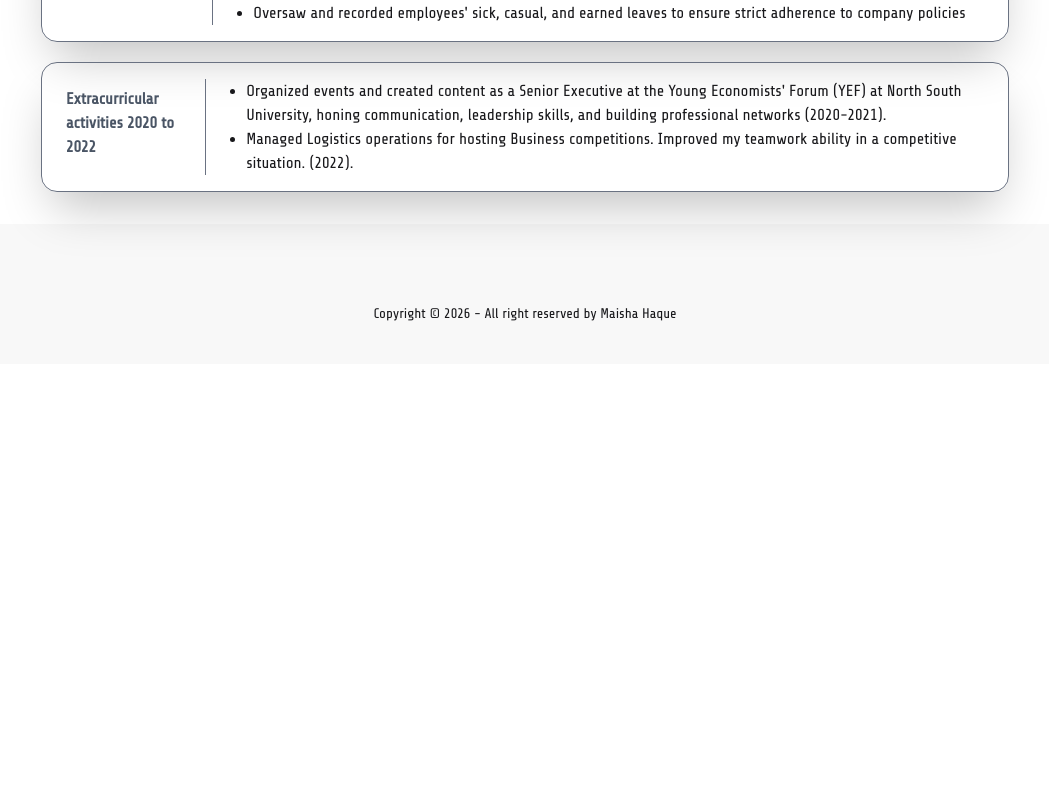
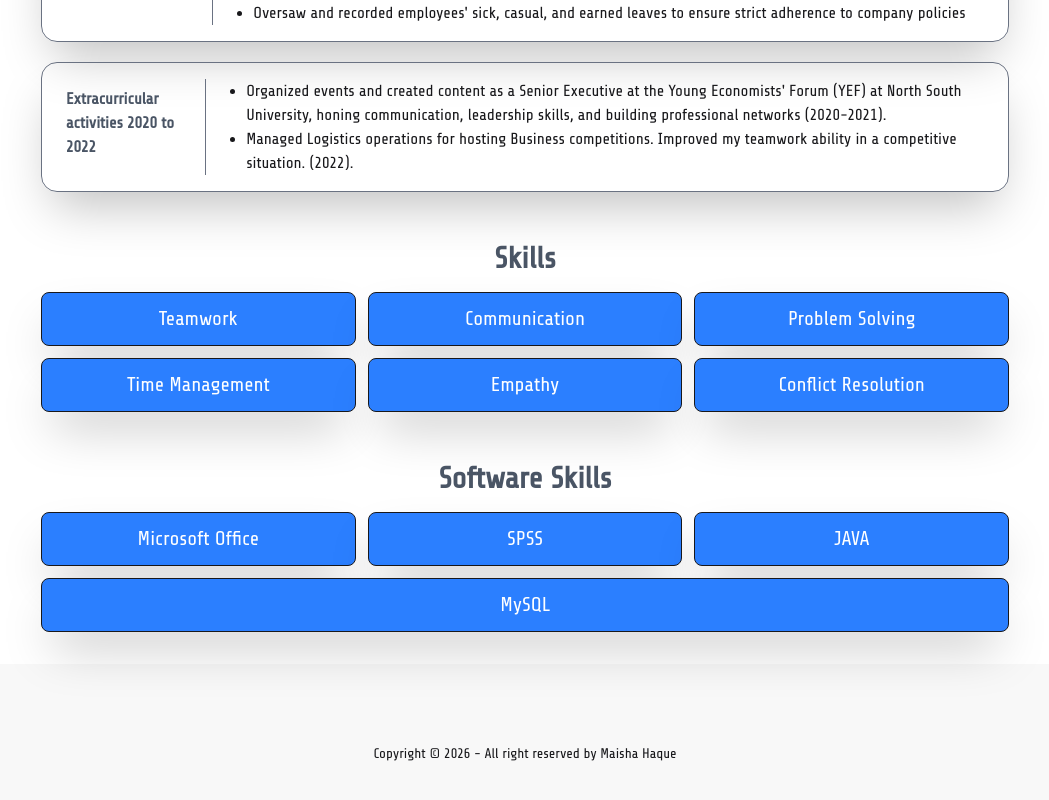
Before and after one commit to parvez-nur-shadhin/maisha-haque, a React (Vite) app: page / in a window 1280 px wide. Shown: the part 1335-2135 px from the top of the page, without its empty margins (115-1164 px from the left). Before the commit the page ends 1699 px from the top, so only its background shows below. Built offline with nearby package versions, Linux system fonts and the light colour scheme.

Commit message:
Skills and Software Skills Added

```diff
--- a/src/App.jsx
+++ b/src/App.jsx
@@ -3,6 +3,8 @@
 import Education from "./Components/Education/Education";
 import Experience from "./Components/Experience/Experience";
 import Footer from "./Components/Footer/Footer";
+import Skills from "./Components/Skills/skills";
+import SoftwareSkills from "./Components/SoftwareSkills/SoftwareSkills";
 function App() {
 
   return (
@@ -11,6 +13,8 @@
       <Banner />
       <Education />
       <Experience />
+      <Skills />
+      <SoftwareSkills />
       <Footer />
     </>
   )
--- /dev/null
+++ b/src/Components/Skills/skills.jsx
@@ -0,0 +1,31 @@
+import React from 'react';
+
+const skills = () => {
+    return (
+        <div className='fade-in max-w-250 mx-auto p-4 text-center mt-4'>
+            <h1 className='text-3xl font-bold text-gray-600'>Skills</h1>
+            <div className='mt-4 grid grid-cols-2 md:grid-cols-3 gap-3'>
+                <div className='p-3 rounded-lg border shadow-2xl cursor-pointer bg-blue-500 transform hover:scale-105 duration-1000'>
+                    <h1 className='text-xl text-white'>Teamwork</h1>
+                </div>
+                <div className='p-3 rounded-lg border shadow-2xl cursor-pointer bg-blue-500 transform hover:scale-105 duration-1000'>
+                    <h1 className='text-xl text-white'>Communication</h1>
+                </div>
+                <div className='p-3 rounded-lg border shadow-2xl cursor-pointer bg-blue-500 transform hover:scale-105 duration-1000'>
+                    <h1 className='text-xl text-white'>Problem Solving</h1>
+                </div>
+                <div className='p-3 rounded-lg border shadow-2xl cursor-pointer bg-blue-500 transform hover:scale-105 duration-1000'>
+                    <h1 className='text-xl text-white'>Time Management</h1>
+                </div>
+                <div className='p-3 rounded-lg border shadow-2xl cursor-pointer bg-blue-500 transform hover:scale-105 duration-1000'>
+                    <h1 className='text-xl text-white'>Empathy</h1>
+                </div>
+                <div className='p-3 rounded-lg border shadow-2xl cursor-pointer bg-blue-500 transform hover:scale-105 duration-1000'>
+                    <h1 className='text-xl text-white'>Conflict Resolution</h1>
+                </div>
+            </div>
+        </div>
+    );
+};
+
+export default skills;
--- /dev/null
+++ b/src/Components/SoftwareSkills/SoftwareSkills.jsx
@@ -0,0 +1,25 @@
+import React from "react";
+
+const SoftwareSkills = () => {
+  return (
+    <div className="fade-in max-w-250 mx-auto p-4 text-center mt-4">
+      <h1 className="text-3xl font-bold text-gray-600">Software Skills</h1>
+      <div className="mt-4 grid grid-cols-2 md:grid-cols-3 gap-3">
+        <div className="p-3 rounded-lg border shadow-2xl cursor-pointer bg-blue-500 transform hover:scale-105 duration-1000">
+          <h1 className="text-xl text-white">Microsoft Office</h1>
+        </div>
+        <div className="p-3 rounded-lg border shadow-2xl cursor-pointer bg-blue-500 transform hover:scale-105 duration-1000">
+          <h1 className="text-xl text-white">SPSS</h1>
+        </div>
+        <div className="p-3 rounded-lg border shadow-2xl cursor-pointer bg-blue-500 transform hover:scale-105 duration-1000">
+          <h1 className="text-xl text-white">JAVA</h1>
+        </div>
+        <div className="p-3 rounded-lg border shadow-2xl cursor-pointer bg-blue-500 transform hover:scale-105 duration-1000 col-span-1 md:col-span-3">
+          <h1 className="text-xl text-white">MySQL</h1>
+        </div>
+      </div>
+    </div>
+  );
+};
+
+export default SoftwareSkills;
```
